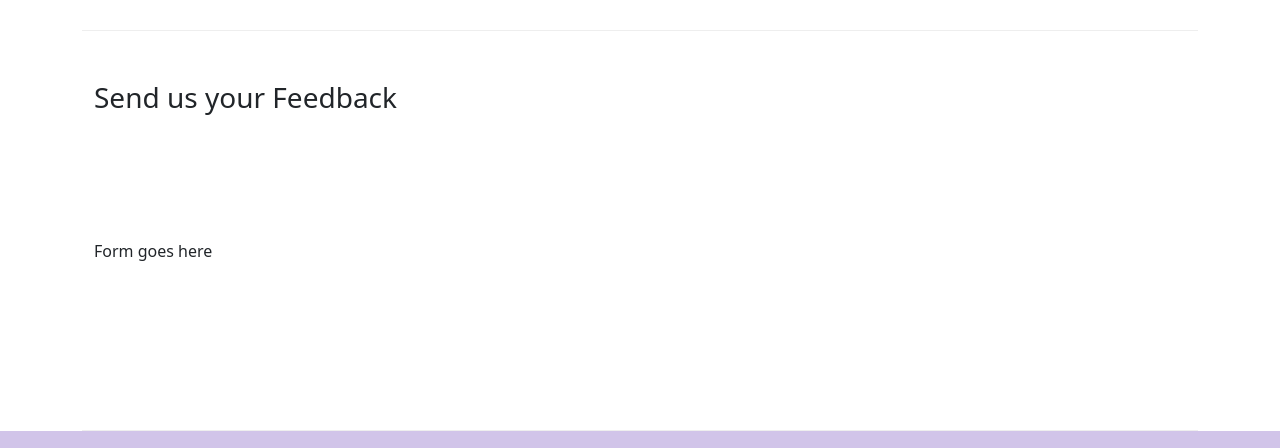
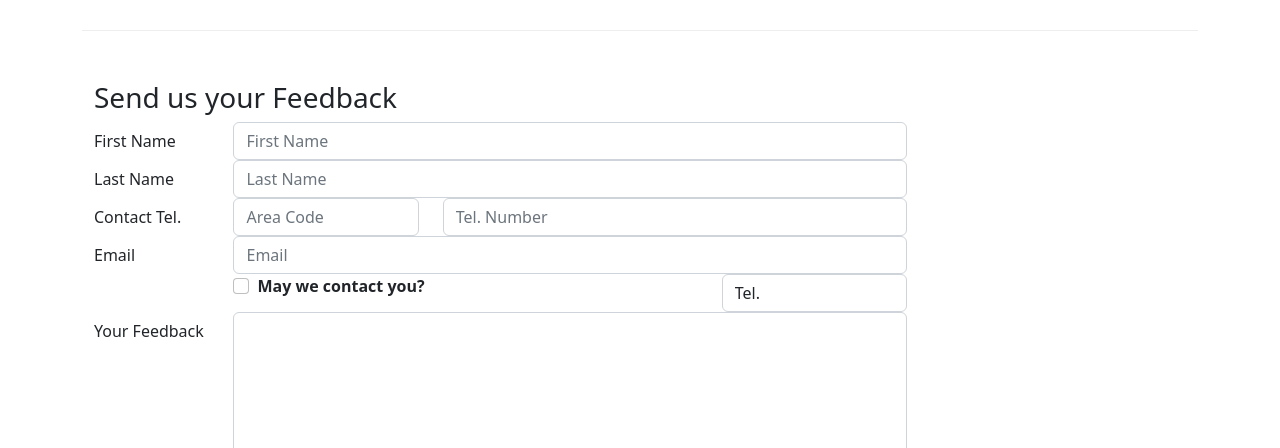
Before and after one commit to k2gutierrez/confusion, a website: page contactus.html in a window 1280 px wide. Shown: the part 810-1258 px from the top of the page. Drawn offline with nearby package versions, Linux system fonts and the light colour scheme.

Commit message:
added the complete contact form

```diff
--- a/contactus.html
+++ b/contactus.html
@@ -92,7 +92,60 @@
               <h3>Send us your Feedback</h3>
            </div>
             <div class="col-12 col-md-9">
-                Form goes here
+                <form action="">
+                    <div class="form-group row">
+                        <label for="firstname" class="col-md-2 col-form-label">First Name</label>
+                        <div class="col-md-10">
+                            <input type="text" class="form-control" id="firstname" name="firstname" placeholder="First Name">
+                        </div>
+                    </div>
+                    <div class="form-group row">
+                        <label for="lastname" class="col-md-2 col-form-label">Last Name</label>
+                        <div class="col-md-10">
+                            <input type="text" class="form-control" id="lastname" name="lastname" placeholder="Last Name">
+                        </div>
+                    </div>
+                    <div class="form-group row">
+                        <label for="telnum" class="col-12 col-md-2 col-form-label">Contact Tel.</label>
+                        <div class="col-5 col-md-3">
+                            <input type="tel" class="form-control" id="areacode" name="areacode" placeholder="Area Code">
+                        </div>
+                        <div class="col-7 col-md-7">
+                            <input type="tel" class="form-control" id="telnum" name="telnum" placeholder="Tel. Number">
+                        </div>
+                    </div>
+                    <div class="form-group row">
+                        <label for="emailid" class="col-md-2 col-form-label">Email</label>
+                        <div class="col-md-10">
+                            <input type="email" class="form-control" id="emailid" name="emailid" placeholder="Email">
+                        </div>
+                    </div>
+                    <div class="form-group row">
+                        <div class="col-md-6 offset-md-2">
+                            <div class="form-check">
+                                <input type="checkbox" class="form-check-input" name="approve" id="approve" value="">
+                                <label class="form-check-label" for="approve"><strong>May we contact you?</strong></label>
+                            </div>
+                        </div>
+                        <div class="col-md-3 offset-md-1">
+                            <select class="form-control">
+                                <option>Tel.</option>
+                                <option>Email</option>
+                            </select>
+                        </div>
+                    </div>
+                    <div class="form-group row">
+                        <label for="feedback" class="col-md-2 col-form-label">Your Feedback</label>
+                        <div class="col-md-10">
+                            <textarea class="form-control" id="feedback" name="feedback" rows="12"></textarea>
+                        </div>
+                    </div>
+                    <div class="form-group row">
+                        <div class="offset-md-2 col-md-10">
+                            <button type="submit" class="btn btn-primary">Send Feedback</button>
+                        </div>
+                    </div>
+                </form>
             </div>
              <div class="col-12 col-md">
             </div>
```
